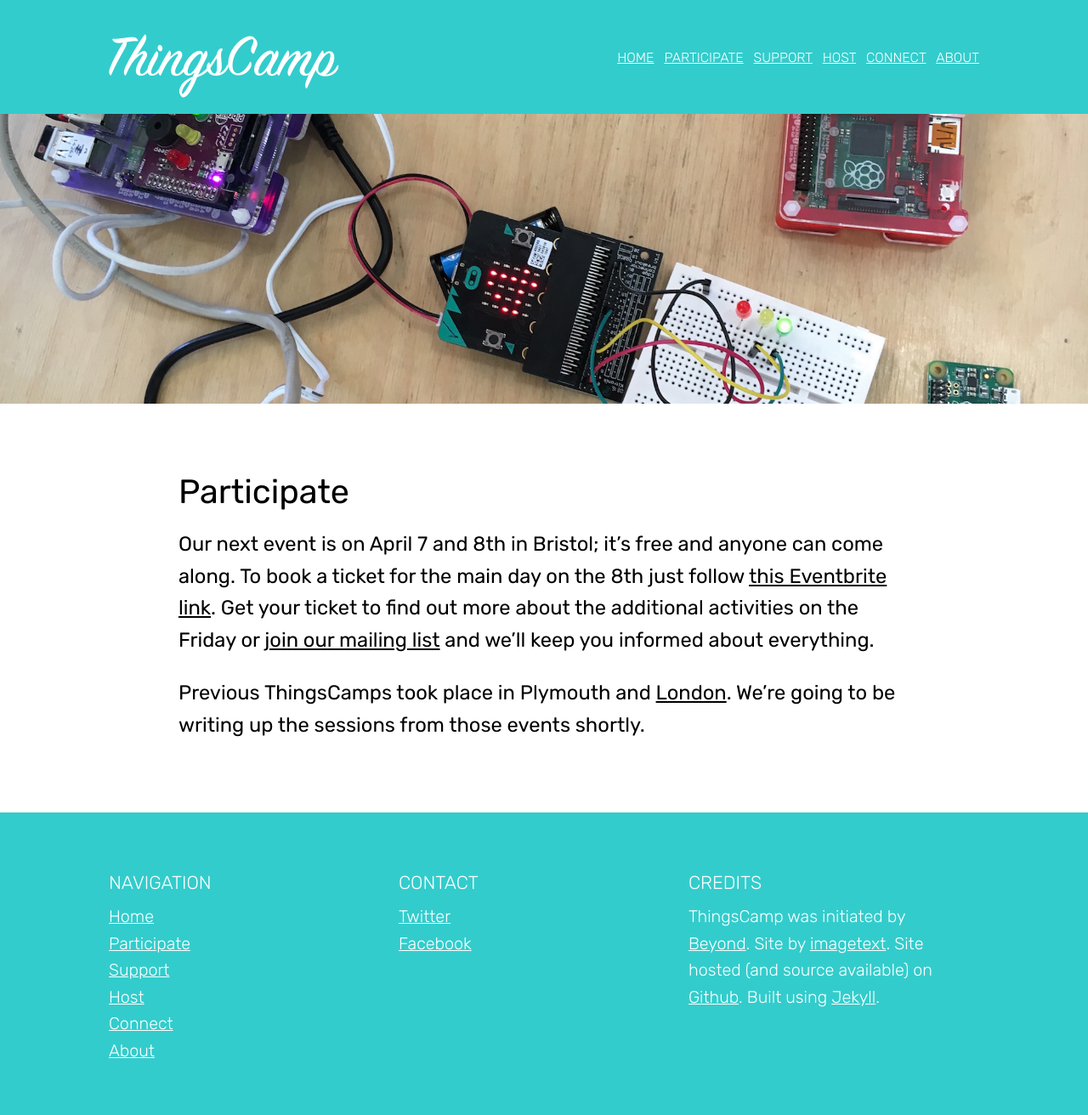
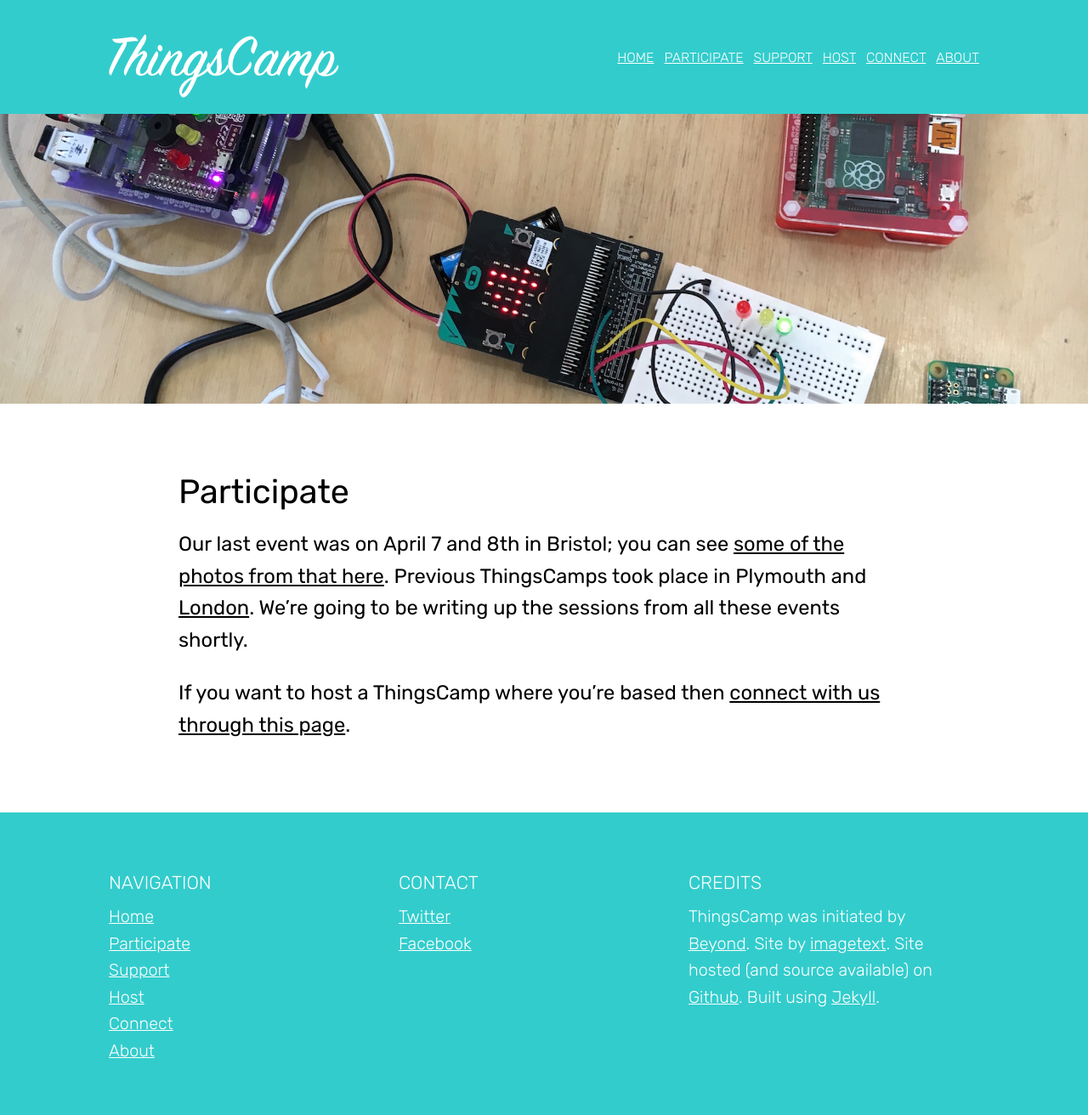
Before and after one commit to thingscamp/thingscamp.github.io, a Jekyll site: the page built from participate.md, in a window 1280 px wide. Shown: the whole page at 85% size. Built offline with Jekyll 4.4.1, drawn with Linux system fonts in a browser that asks for light colours.

Commit message:
Updated pages.

```diff
--- a/_layouts/default.html
+++ b/_layouts/default.html
@@ -21,7 +21,7 @@
 
     <div class="wrapper-highlight">
         <div class="strapline">
-        <div class="latest"><p></p><span class="latest-text"><h2>ThingsCamp 3!</h2><p>ThingsCamp comes to Bristol on April 8th. <a href="{{ site.baseurl }}/ThingsCamp-3">Find out more and get your ticket.</a></p>
+        <div class="latest"><p></p><span class="latest-text"><h2>ThingsCamp 3 Photos!</h2><p><a href="https://www.flickr.com/photos/mistergough/albums/72157679862656462">Take a look at what we got up to during ThingsCamp 3 in Bristol.</a></p>
         </div>
         <p>As more and more gets connected to the internet, our digital lives have more possibilities, wider implications and greater risks than ever before. <a href="{{ site.baseurl }}/about">Explore them together</a>.</p>
         </div>
--- a/participate.md
+++ b/participate.md
@@ -4,6 +4,6 @@ title: Participate
 permalink: /participate/
 ---
 
-Our next event is on April 7 and 8th in Bristol; it’s free and anyone can come along. To book a ticket for the main day on the 8th just follow [this Eventbrite link](http://thingscamp3.eventbrite.co.uk). Get your ticket to find out more about the additional activities on the Friday or [join our mailing list](http://eepurl.com/czoUJv) and we’ll keep you informed about everything.
+Our last event was on April 7 and 8th in Bristol; you can see [some of the photos from that here](https://www.flickr.com/photos/mistergough/albums/72157679862656462). Previous ThingsCamps took place in Plymouth and [London](http://beyond.place/2016/11/11/thinking-things-through/). We’re going to be writing up the sessions from all these events shortly.
 
-Previous ThingsCamps took place in Plymouth and [London](http://beyond.place/2016/11/11/thinking-things-through/). We’re going to be writing up the sessions from those events shortly.
+If you want to host a ThingsCamp where you're based then [connect with us through this page](http://things.camp/connect/).
```
